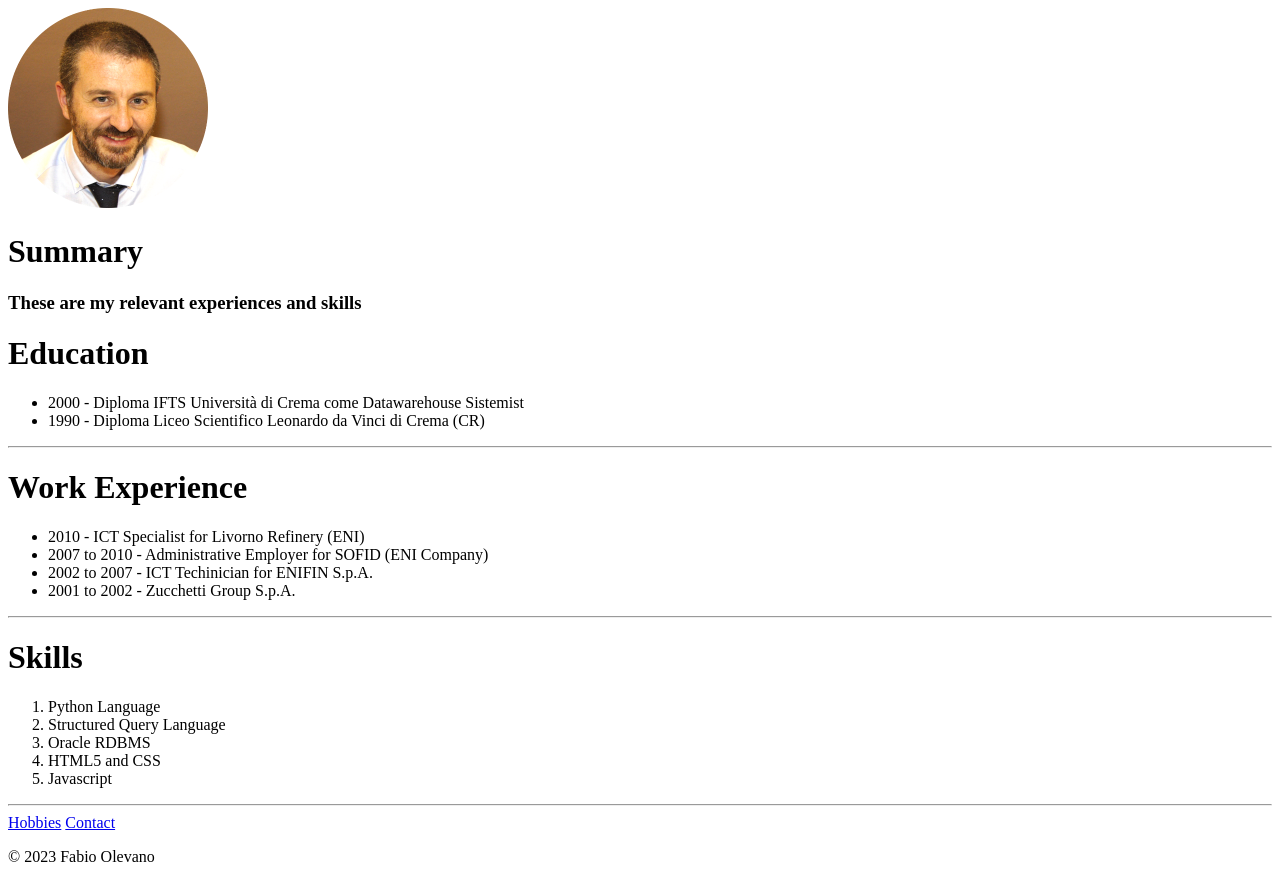
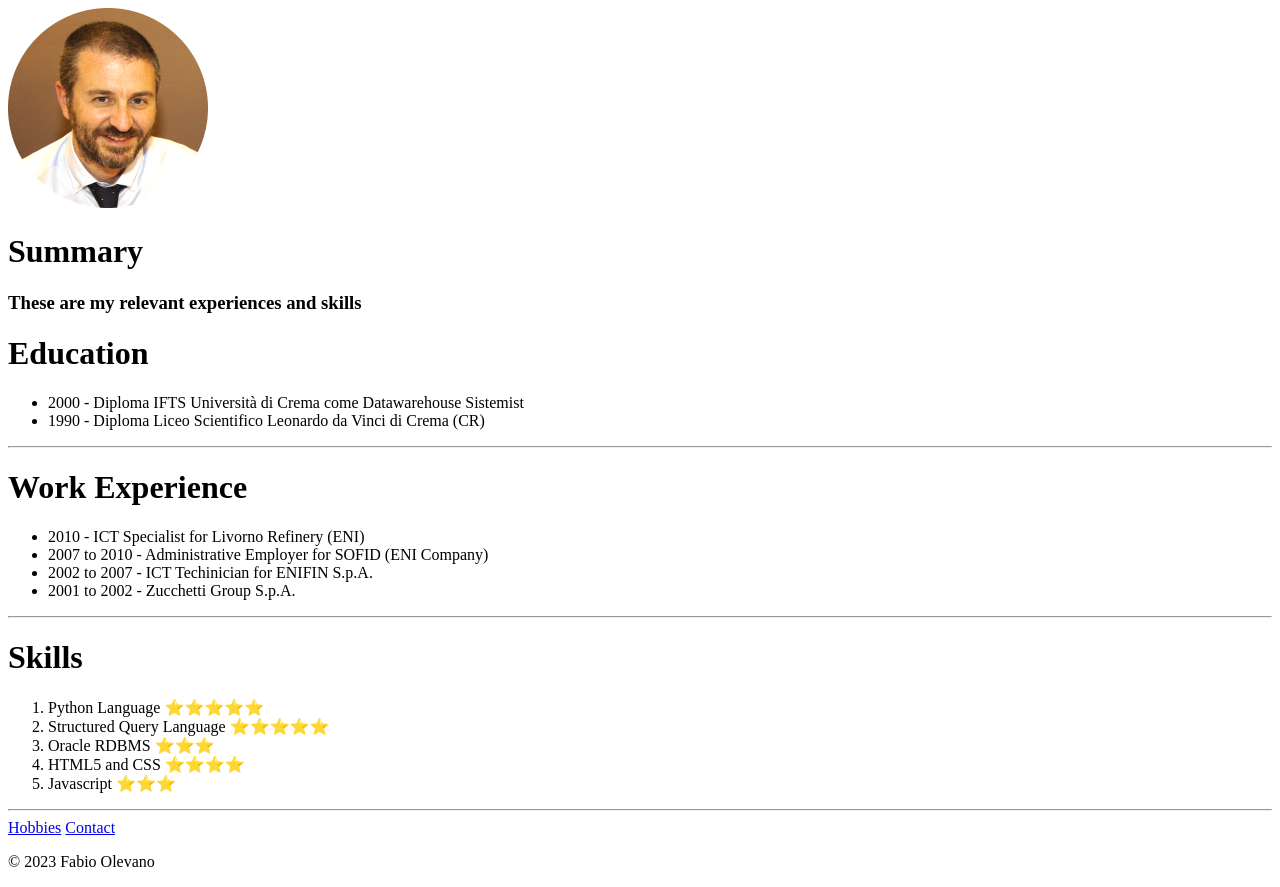
Before and after one commit to FabioCastelfranco/resume-CV, a plain HTML site: page index.html in a window 1280 px wide. Drawn offline with Linux system fonts and the light colour scheme.

Commit message:
Add files via upload

```diff
--- a/index.html
+++ b/index.html
@@ -26,11 +26,11 @@
     <hr>
     <h1>Skills</h1>
     <ol>
-        <li>Python Language</li>
-        <li>Structured Query Language</li>
-        <li>Oracle RDBMS</li>
-        <li>HTML5 and CSS</li>
-        <li>Javascript</li>
+        <li>Python Language ⭐⭐⭐⭐⭐</li>
+        <li>Structured Query Language ⭐⭐⭐⭐⭐</li>
+        <li>Oracle RDBMS ⭐⭐⭐</li>
+        <li>HTML5 and CSS ⭐⭐⭐⭐</li>
+        <li>Javascript ⭐⭐⭐</li>
     </ol>
     <hr>
     <!--
```
